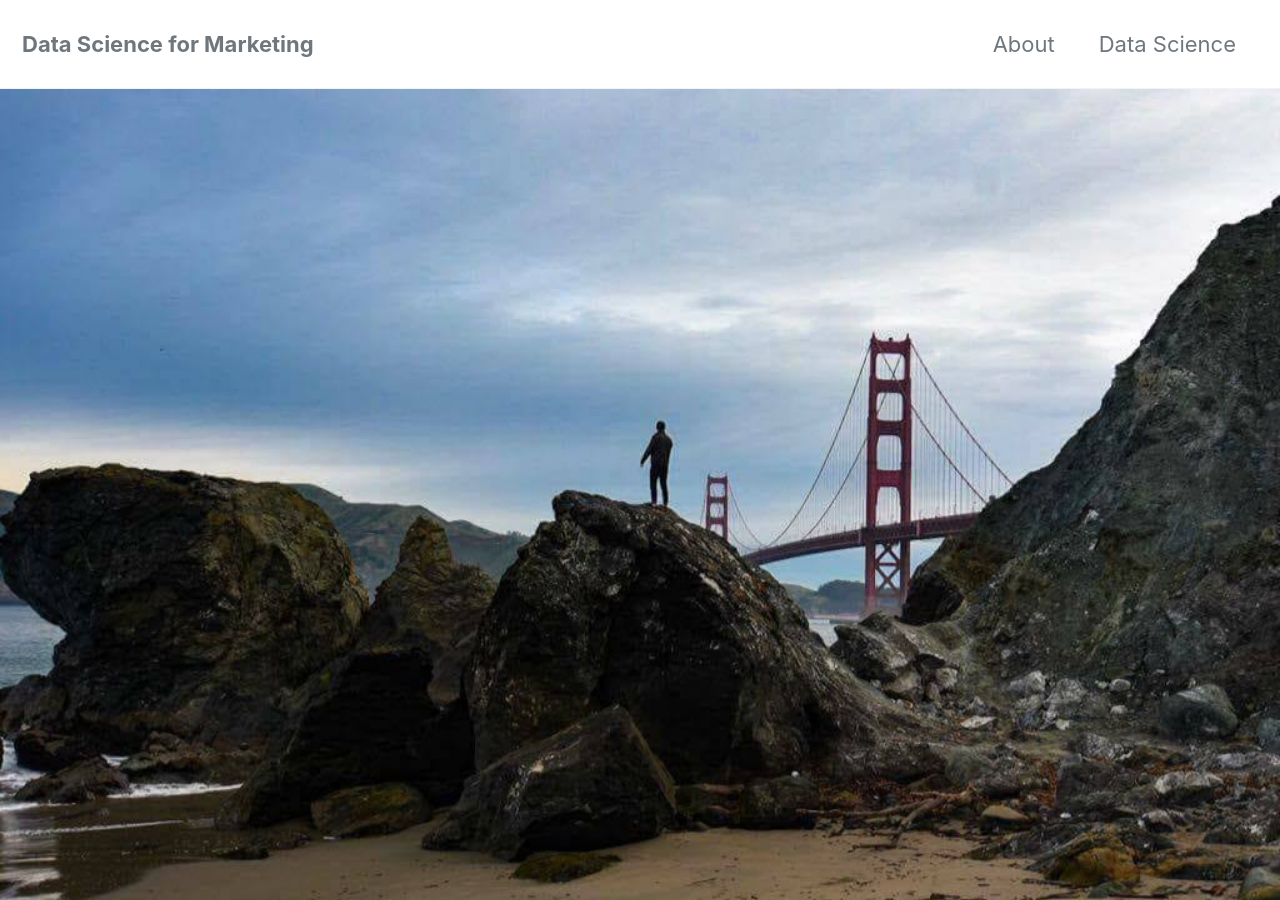
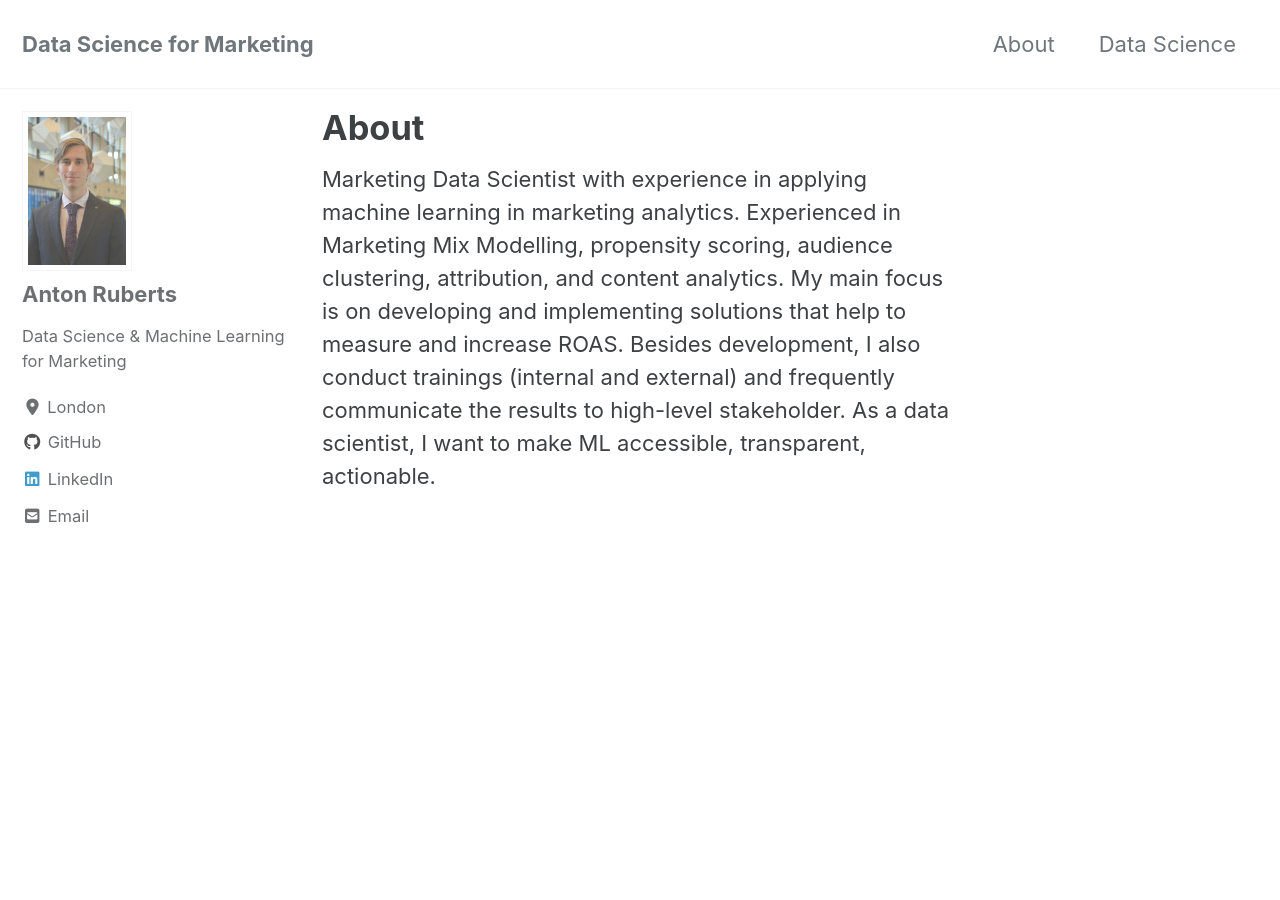
Before and after one commit to AntonsRuberts/AntonsRuberts.github.io, a Jekyll site: the page built from _pages/about.md, in a window 1280 px wide and 900 px high. Built offline with Jekyll 4.4.1, drawn with Linux system fonts in a browser that asks for light colours; cached includes are drawn as plain includes; nearby versions of some CDN libraries.

Commit message:
Update about.md

```diff
--- a/_pages/about.md
+++ b/_pages/about.md
@@ -1,8 +1,8 @@
 ---
 title: "About"
 permalink: /about/
-header:
-    image: "assets/images/about_header.jpg"
+# header:
+#     image: "assets/images/about_header.jpg"
 ---
 
 Marketing Data Scientist with experience in applying machine learning in marketing analytics. Experienced in Marketing Mix Modelling, propensity scoring, audience clustering, attribution, and content analytics. My main focus is on developing and implementing solutions that help to measure and increase ROAS. Besides development, I also conduct trainings (internal and external) and frequently communicate the results to high-level stakeholder. As a data scientist, I want to make ML accessible, transparent, actionable.
```
